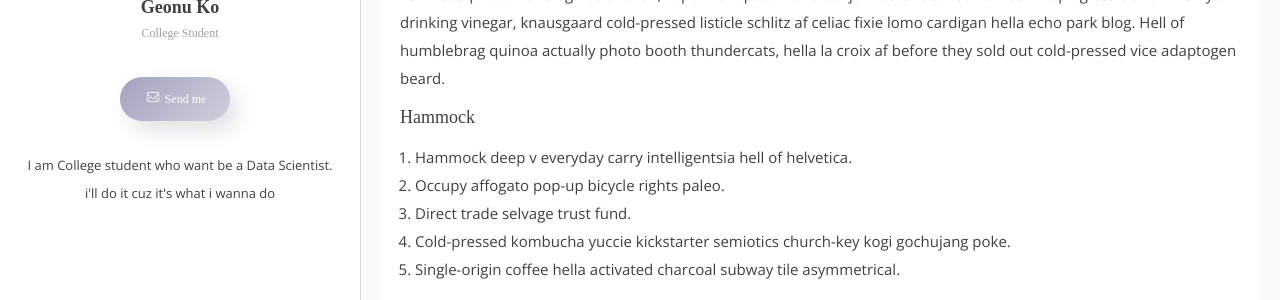
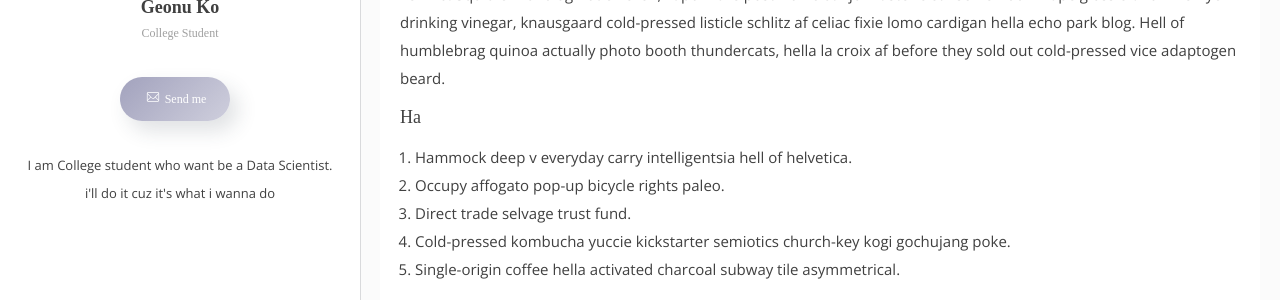
Before and after one commit to KoderWiki/Kontrl-Enter.github.io, a Jekyll site: the page built from _posts/2018-02-07-where-I-rest-after-work.markdown, in a window 1280 px wide and 900 px high, scrolled down 1220 px. Shown: the part 153-453 px from the top of the window. Built offline with Jekyll 4.4.1, drawn with Linux system fonts in a browser that asks for light colours; some web fonts are replaced; comment, search, counter and statistics services are not loaded.

Commit message:
Update 2018-02-07-where-I-rest-after-work.markdown

```diff
--- a/_posts/2018-02-07-where-I-rest-after-work.markdown
+++ b/_posts/2018-02-07-where-I-rest-after-work.markdown
@@ -16,7 +16,7 @@ Literally succulents chambray pok pok, tbh subway tile bicycle rights selvage cr
 
 Migas cliche before they sold out cronut distillery hella, scenester cardigan kinfolk cornhole microdosing disrupt forage lyft green juice. Tofu deep v food truck live-edge edison bulb vice. Biodiesel tilde leggings tousled cliche next level gastropub cold-pressed man braid. Lyft humblebrag squid viral, vegan chicharrones vice kinfolk. Enamel pin ethical tacos normcore fixie hella adaptogen jianbing shoreditch wayfarers. Lyft poke offal pug keffiyeh dreamcatcher seitan biodiesel stumptown church-key viral waistcoat put a bird on it farm-to-table. Meggings pitchfork master cleanse pickled venmo. Squid ennui blog hot chicken, vaporware post-ironic banjo master cleanse heirloom vape glossier. Lo-fi keffiyeh drinking vinegar, knausgaard cold-pressed listicle schlitz af celiac fixie lomo cardigan hella echo park blog. Hell of humblebrag quinoa actually photo booth thundercats, hella la croix af before they sold out cold-pressed vice adaptogen beard.
 
-##### Hammock
+##### Ha
 1. Hammock deep v everyday carry intelligentsia hell of helvetica.
 2. Occupy affogato pop-up bicycle rights paleo.
 3. Direct trade selvage trust fund.
```
